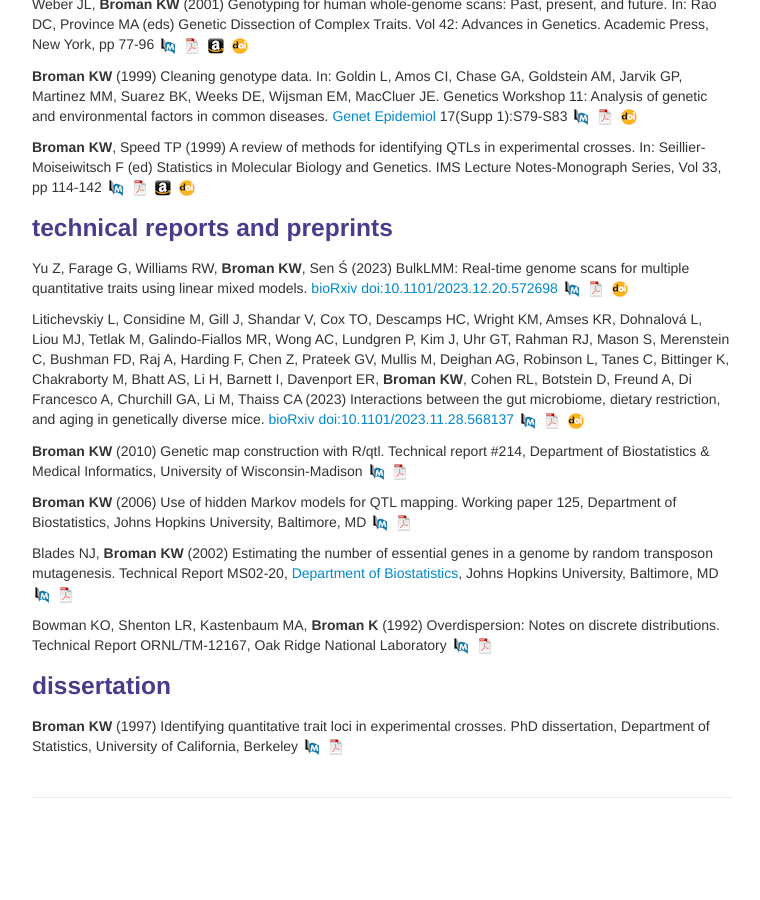
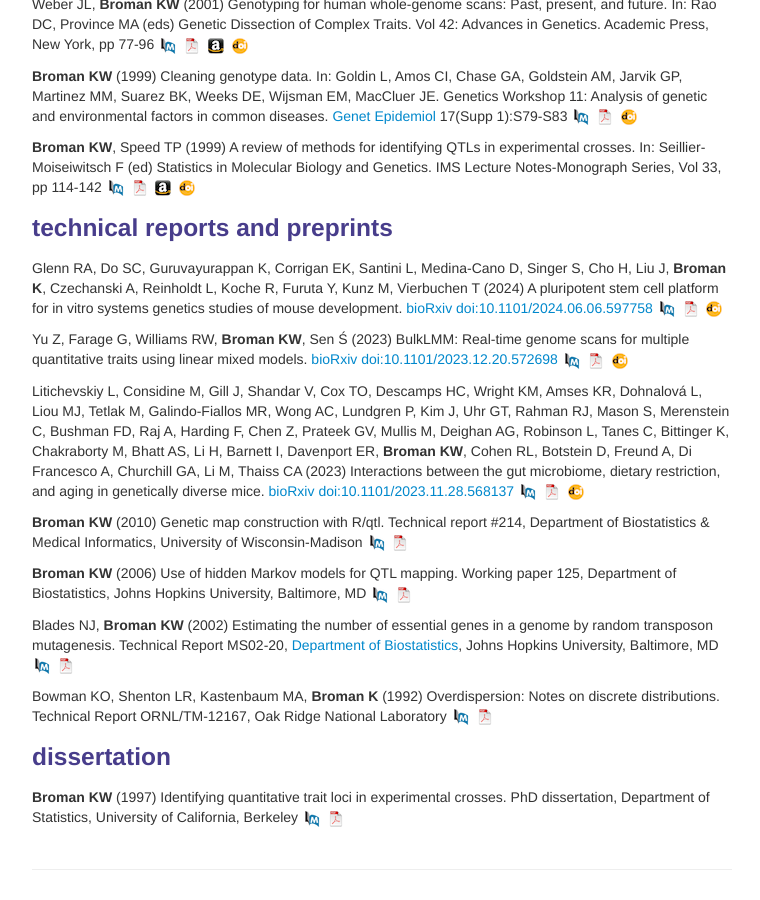
Before and after one commit to kbroman/kbroman.github.io, a Jekyll site: the page built from pubs.md, in a window 1280 px wide and 900 px high, scrolled down 12350 px. Shown: the whole window, without its empty margins (258-1018 px from the left). Built offline with Jekyll 4.4.1, drawn with Linux system fonts in a browser that asks for light colours; before the commit the page ends 13179 px from its top, so only the background shows below that.

Commit message:
pubs.md: Add Vierbuchen bioRxiv preprint

```diff
--- a/pubs.md
+++ b/pubs.md
@@ -1834,6 +1834,16 @@ Notes-Monograph Series, Vol 33, pp 114-142
 
 ### <a name="techreports"></a>technical reports and preprints
 
+Glenn RA, Do SC, Guruvayurappan K, Corrigan EK, Santini L, Medina-Cano
+D, Singer S, Cho H, Liu J, **Broman K**, Czechanski A, Reinholdt L,
+Koche R, Furuta Y, Kunz M, Vierbuchen T (2024) A pluripotent stem cell
+platform for in vitro systems genetics studies of mouse development.
+[bioRxiv](https://biorxiv.org)
+[doi:10.1101/2024.06.06.597758](https://doi.org/10.1101/2024.06.06.597758)
+[![PubMed](icons16/pubmed-icon.png)](https://pubmed.ncbi.nlm.nih.gov/38895226/)
+[![pdf](icons16/pdf-icon.png)](https://www.biorxiv.org/content/10.1101/2024.06.06.597758v1.full.pdf)
+[![doi](icons16/doi-icon.png)](https://doi.org/10.1101/2024.06.06.597758)
+
 Yu Z, Farage G, Williams RW, **Broman KW**, Sen Ś (2023) BulkLMM:
 Real-time genome scans for multiple quantitative traits using linear
 mixed models. [bioRxiv](https://biorxiv.org)
```
